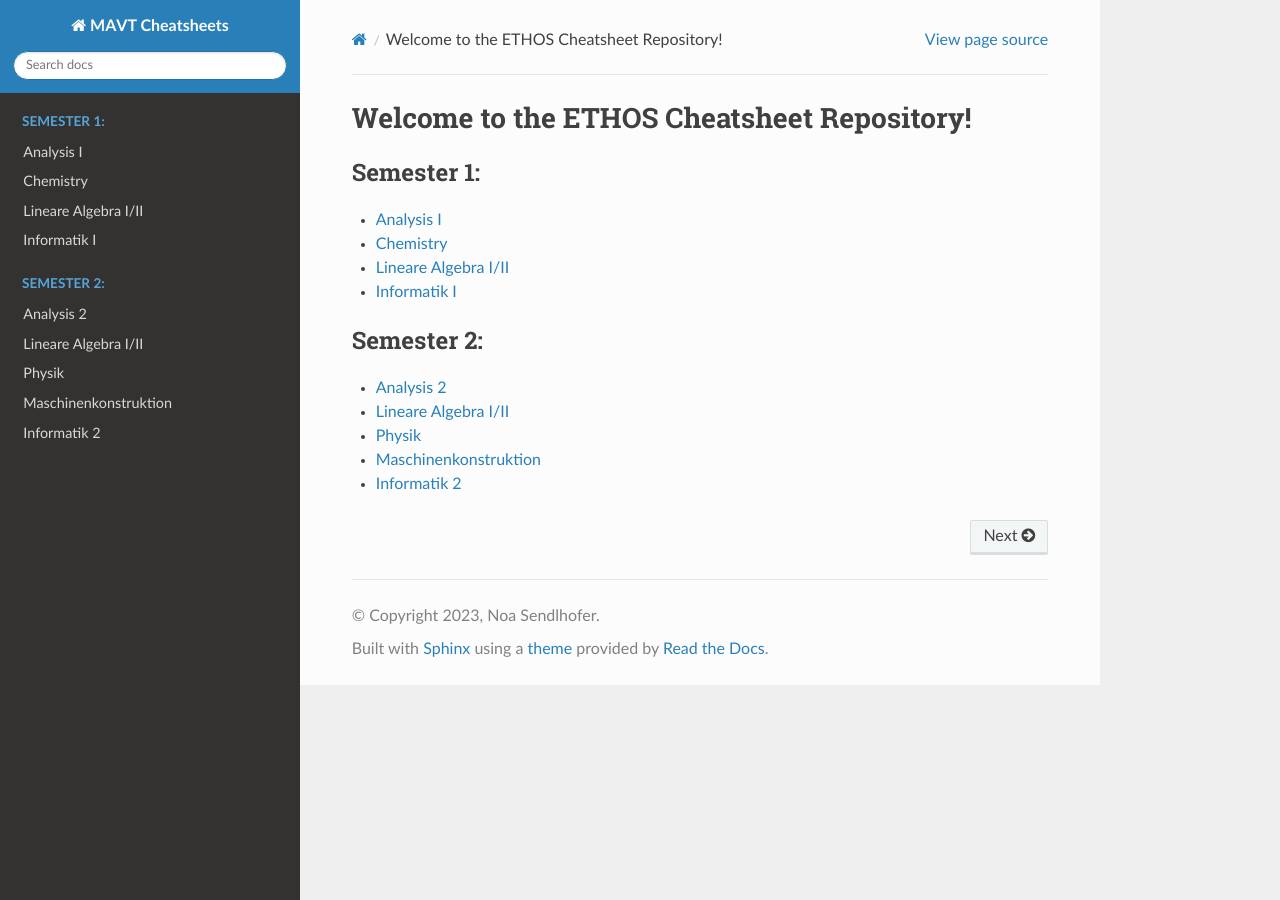
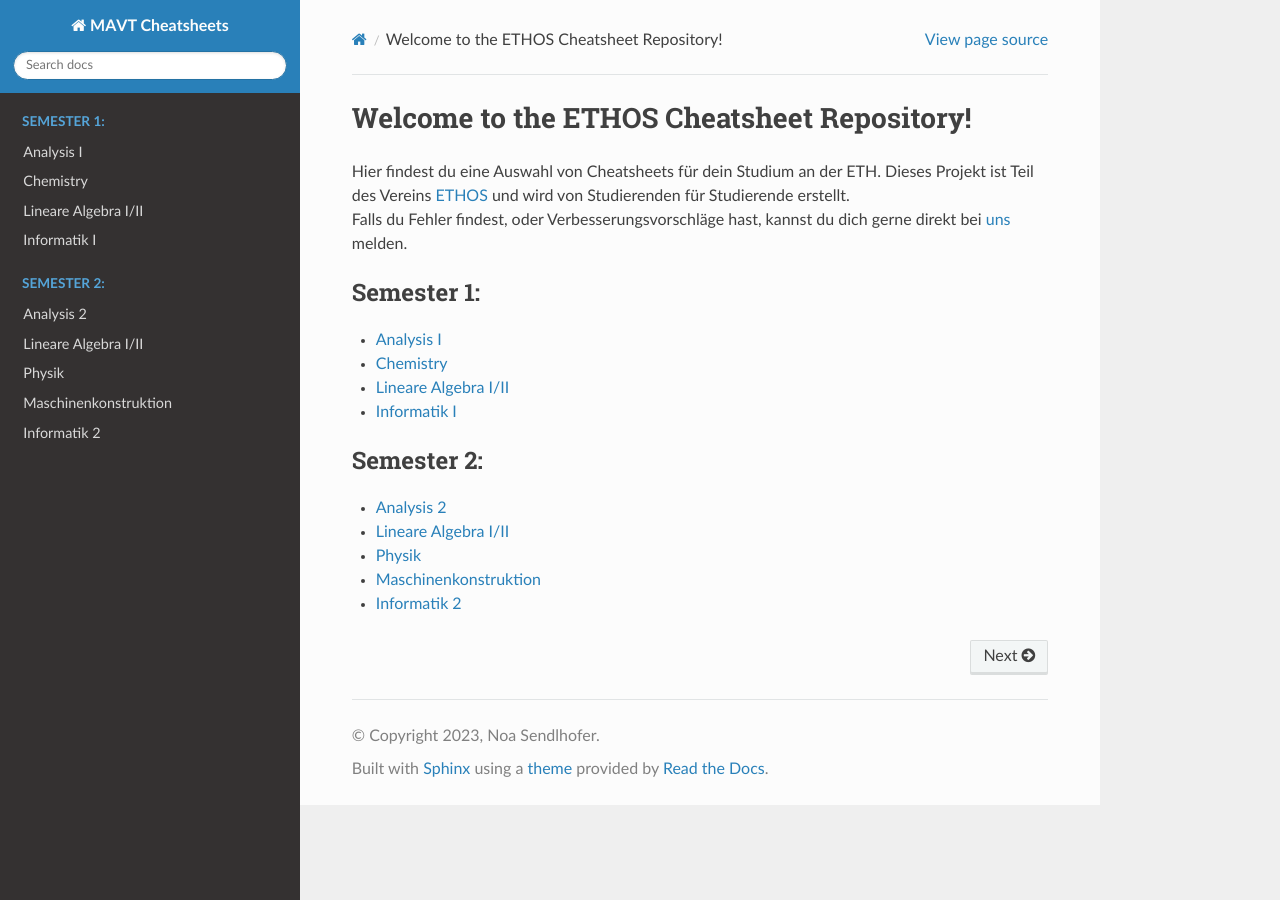
Before and after one commit to ETH-D-MAVT-Cheatsheets/eth-d-mavt-cheatsheets.github.io, a Sphinx documentation site: the page built from source/index.rst, in a window 1280 px wide. Built offline with Sphinx 7.4.7 and the Read the Docs theme 2.0.0, drawn with Linux system fonts in a browser that asks for light colours.

Commit message:
Add project description on landing page

```diff
--- a/source/index.rst
+++ b/source/index.rst
@@ -1,5 +1,8 @@
 Welcome to the ETHOS Cheatsheet Repository!
 ================================================
+
+| Hier findest du eine Auswahl von Cheatsheets für dein Studium an der ETH. Dieses Projekt ist Teil des Vereins `ETHOS <https://ethos-edu.ch>`_ und wird von Studierenden für Studierende erstellt.
+| Falls du Fehler findest, oder Verbesserungsvorschläge hast, kannst du dich gerne direkt bei `uns <mailto:nsendlhofer@ethz.ch,dgehriger@ethz.ch,bmicha@ethz.ch?subject=[ETHOS%20%7C%20Cheatsheets]>`_ melden.
 
 .. raw:: html
 
```
